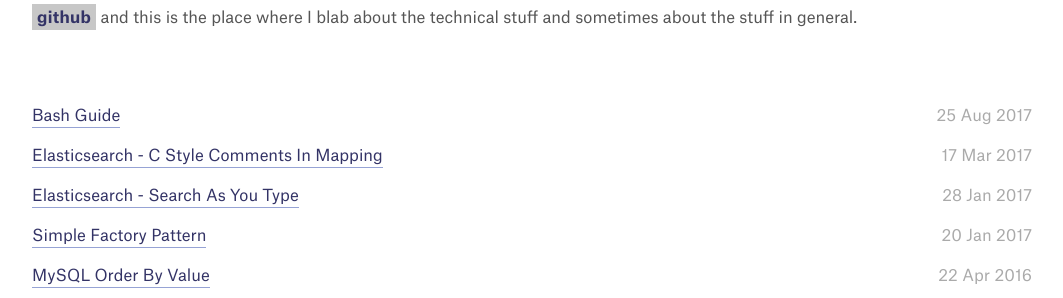
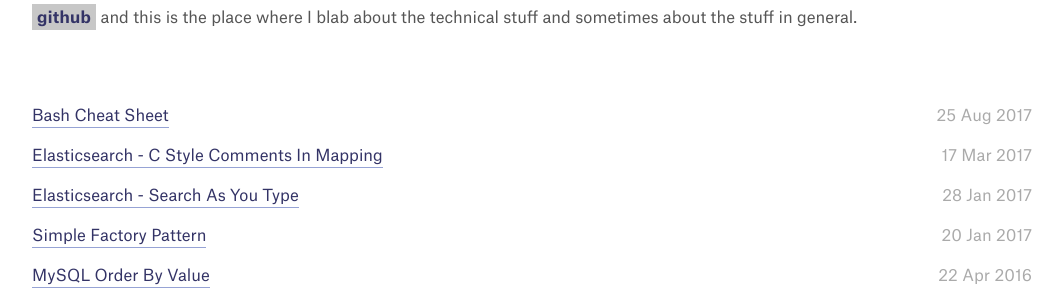
Before and after one commit to Idnan/idnan.github.io, a Jekyll site: the page built from index.html, in a window 1280 px wide. Shown: the part 171-469 px from the top of the page, without its empty margins (108-1171 px from the left). Built offline with Jekyll 4.4.1, drawn with Linux system fonts in a browser that asks for light colours; some web fonts are replaced; the list of posts is cut into pages by our own code.

Commit message:
renamed post

```diff
--- a/blog/_posts/2017-08-25-bash-guide.md
+++ b/blog/_posts/2017-08-25-bash-cheat-sheet.md
@@ -1,6 +1,6 @@
 ---
 layout: post
-title: Bash Guide
+title: Bash Cheat Sheet
 comments: true
 ---
 
```
